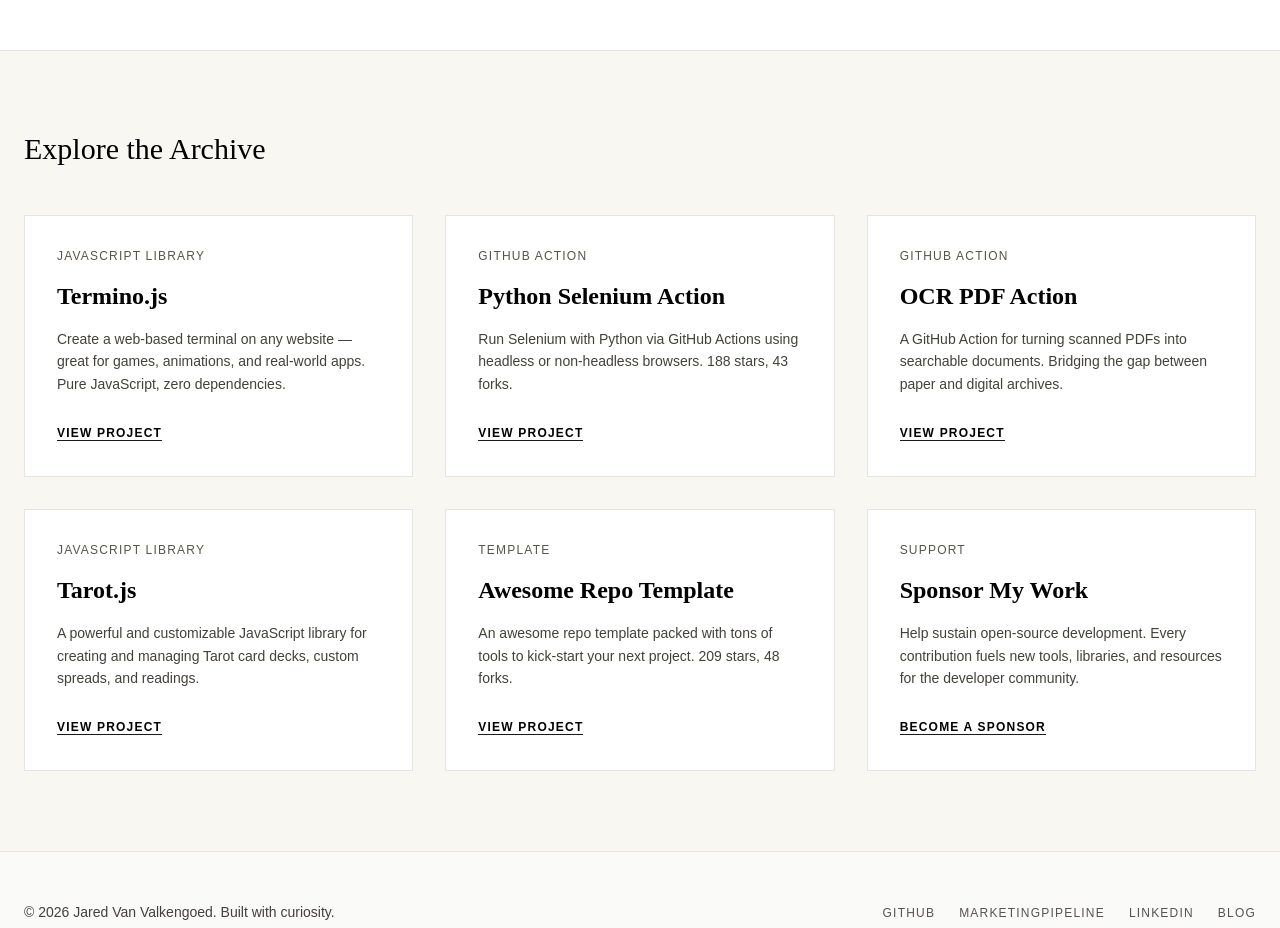
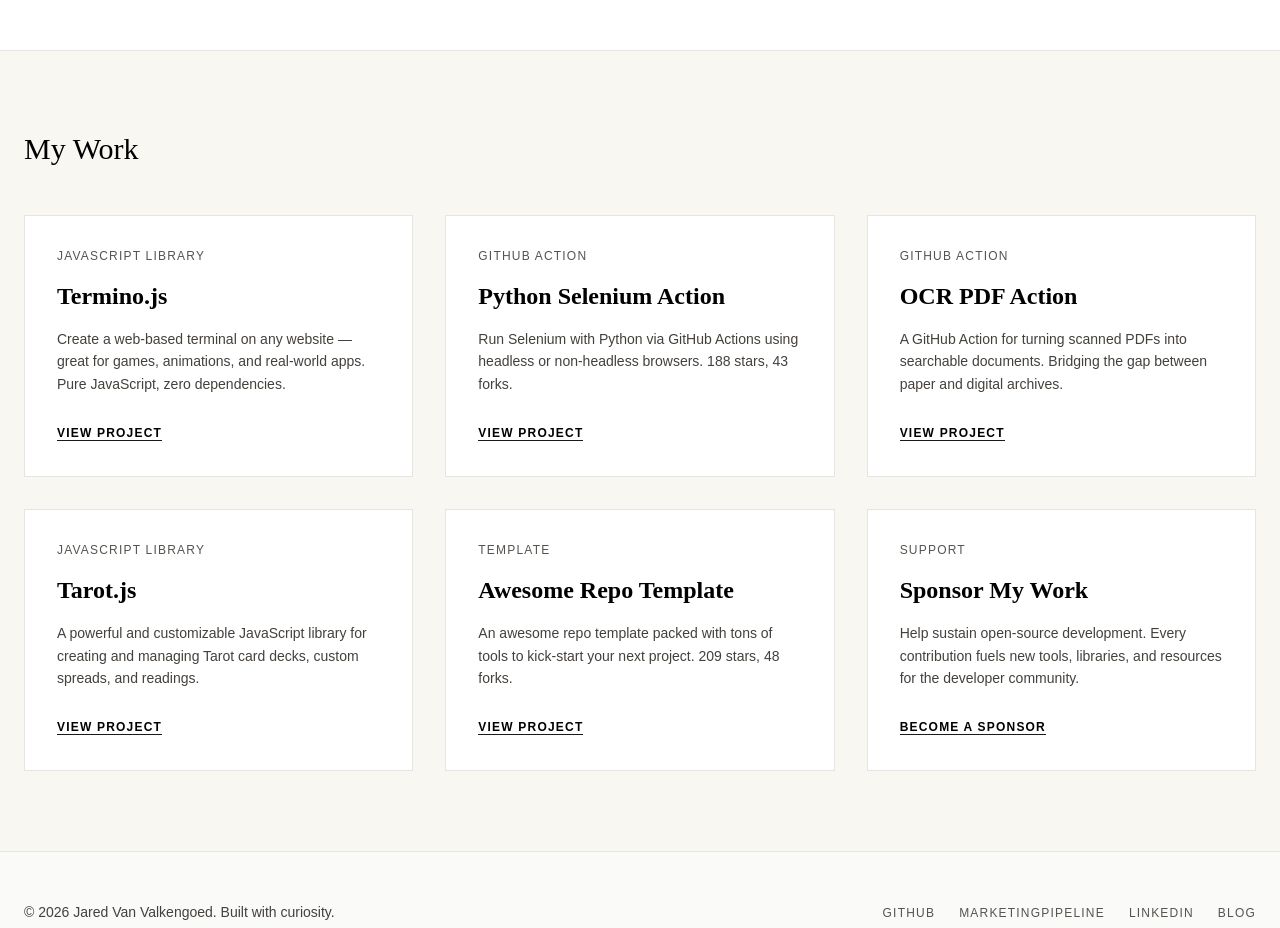
Before and after one commit to MarketingPip/MarketingPip.github.io, a website: page index.html in a window 1280 px wide. Shown: the part 1140-2068 px from the top of the page. Drawn offline with nearby package versions, Linux system fonts and the light colour scheme; files that its build step writes are made by us from their sources; a web font is replaced by a local one.

Commit message:
Change section title from 'Explore the Archive' to 'My Work'

```diff
--- a/index.html
+++ b/index.html
@@ -493,7 +493,7 @@
     </section>
 
     <section class="max-w-7xl mx-auto px-6 py-20" id="projects">
-      <h2 class="serif text-3xl mb-12">Explore the Archive</h2>
+      <h2 class="serif text-3xl mb-12">My Work</h2>
       <div class="grid grid-cols-1 md:grid-cols-2 lg:grid-cols-3 gap-8">
         <a href="https://github.com/MarketingPipeline/Termino.js" class="group border border-stone-200 p-8 bg-white hover:shadow-lg transition-all duration-500" target="_blank" rel="noopener noreferrer">
           <span class="text-xs uppercase tracking-widest text-stone-600 mb-4 block">JavaScript Library</span>
```
